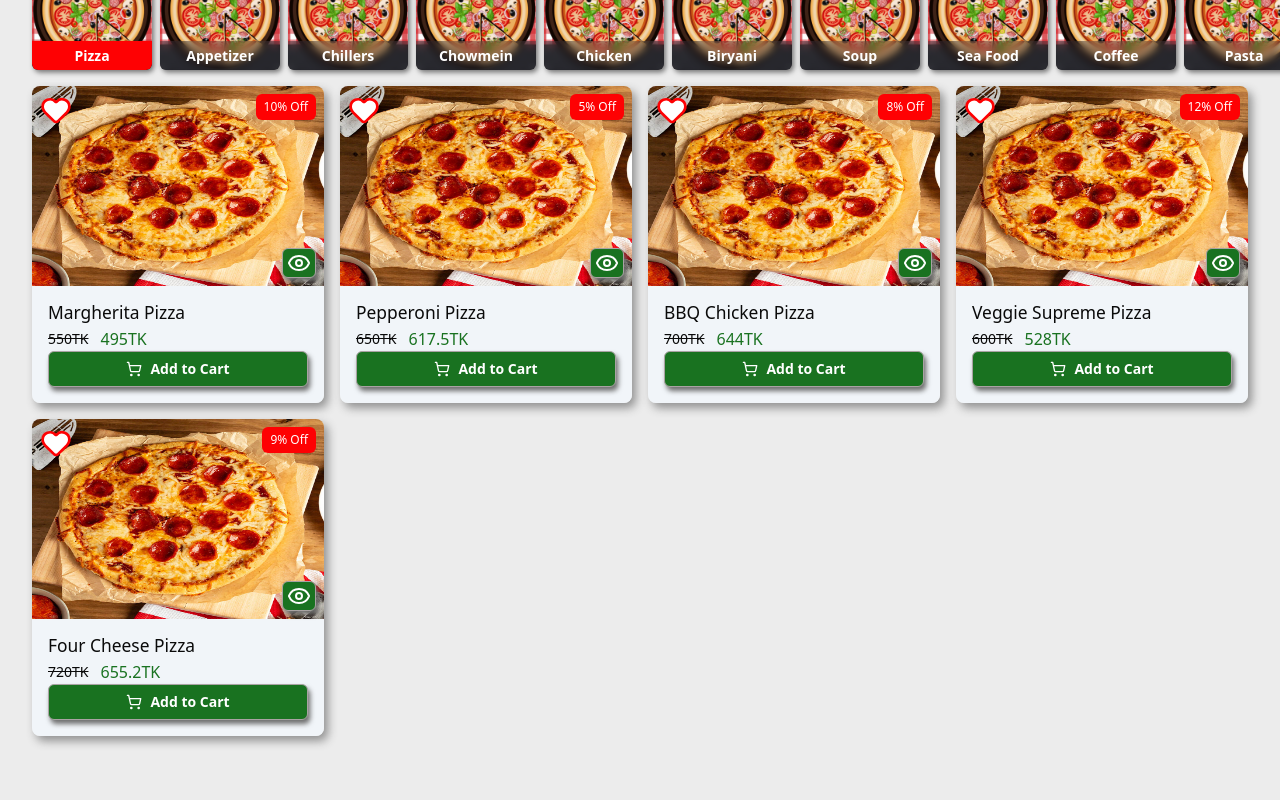
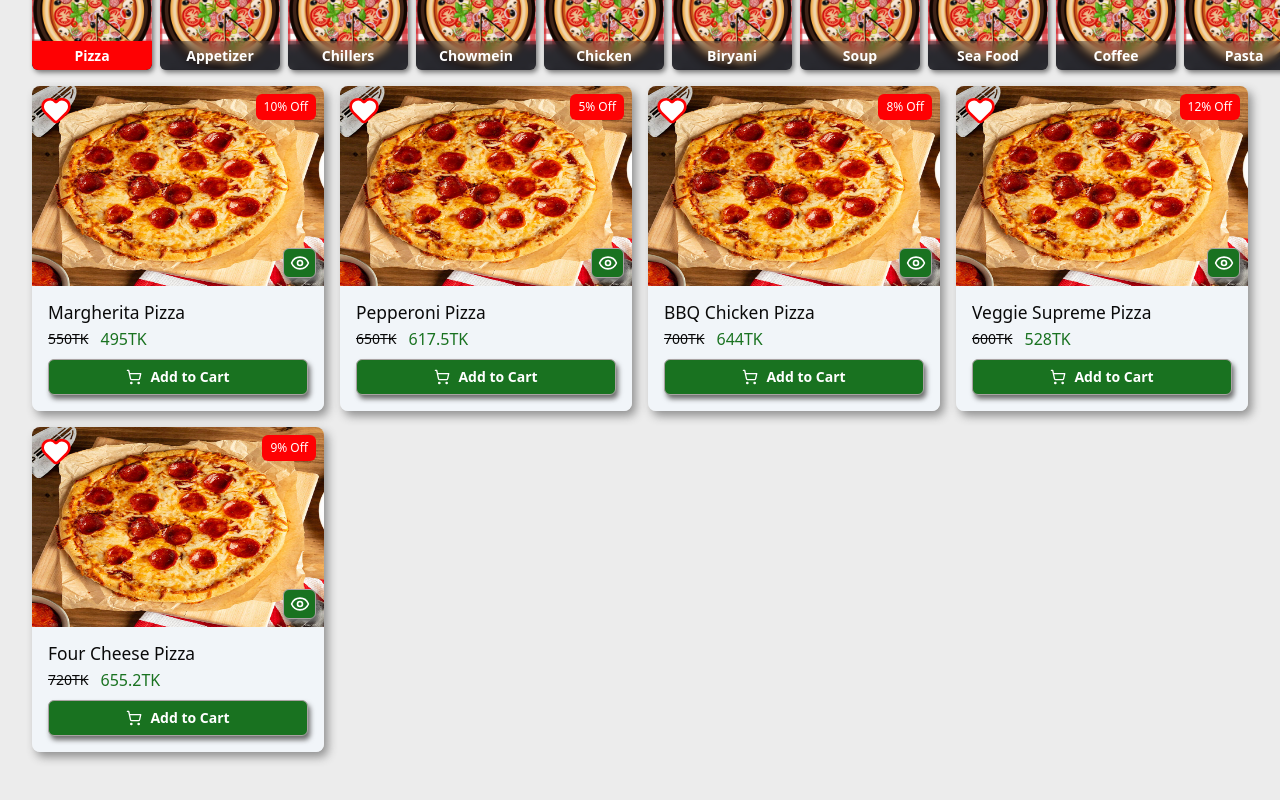
Before and after one commit to Tahazzat-dev/food-garden-waiter-web-app, a Next.js app: page /en in a window 1280 px wide. Shown: the part 774-1574 px from the top of the page. Built offline with nearby package versions, Linux system fonts and the light colour scheme.

Commit message:
changes icon width and height

```diff
--- a/src/app/[locale]/(public pages)/(home)/components/FoodCart.tsx
+++ b/src/app/[locale]/(public pages)/(home)/components/FoodCart.tsx
@@ -54,8 +54,8 @@ export default function FoodCart({ product }: { product: TProduct }) {
                     <div className="w-full h-full overflow-hidden">
                         <Image src={product?.img} className='z-10 w-full duration-300 group-hover:scale-105 h-full' width={300} height={400} alt={locale === "bn" ? product?.title.bn : product?.title.en || 'Product Image'} />
                     </div>
-                    <Link className='font-semibold p-0.5 px-1 custom-shadow-md bg-primary hover:bg-primary-500 text-white absolute bottom-1 md:bottom-2 right-1 md:right-2 z-20' href={`/products/${product.id}`}>
-                        <Eye className='' />
+                    <Link className='font-semibold p-1 px-[5.5px] custom-shadow-md bg-primary hover:bg-primary-500 text-white absolute bottom-1 md:bottom-2 right-1 md:right-2 z-20' href={`/products/${product.id}`}>
+                        <Eye className='w-5 h-5' />
                     </Link>
                     {
                         !!product?.discount && <span className='absolute fg_fs-xxs  top-2 right-2 bg-secondary text-white px-2 py-1 rounded-md'>
@@ -67,7 +67,7 @@ export default function FoodCart({ product }: { product: TProduct }) {
                 <div className="w-full p-3 md:p-4 bg-slate-100 dark:bg-slate-700">
                     <h6 className='mb-1'>{locale === "bn" ? product?.title.bn : product?.title.en}</h6>
                     <p className='fg_fs-sm'>{product.discount < 1 ? <span className=''>{product?.price}TK</span> : <span className='flex items-center gap-3'> <span className='line-through fg_fs-xs'>{product?.price}TK</span> <span className='text-primary'>{discountedPrice}TK</span></span>}</p>
-                    <Button onClick={openDetailsModal} className={`text-white w-full font-semibold  ${isAddedToCart ? ' bg-secondary hover:bg-secondary !cursor-not-allowed' : 'custom-shadow-md  bg-primary hover:bg-primary-500'}`} ><ShoppingCart /> <span>{t('addToCart')}</span></Button>
+                    <Button onClick={openDetailsModal} className={`mt-2 text-white w-full font-semibold  ${isAddedToCart ? ' bg-secondary hover:bg-secondary !cursor-not-allowed' : 'custom-shadow-md  bg-primary hover:bg-primary-500'}`} ><ShoppingCart /> <span>{t('addToCart')}</span></Button>
                 </div>
             </Link>
 
```
